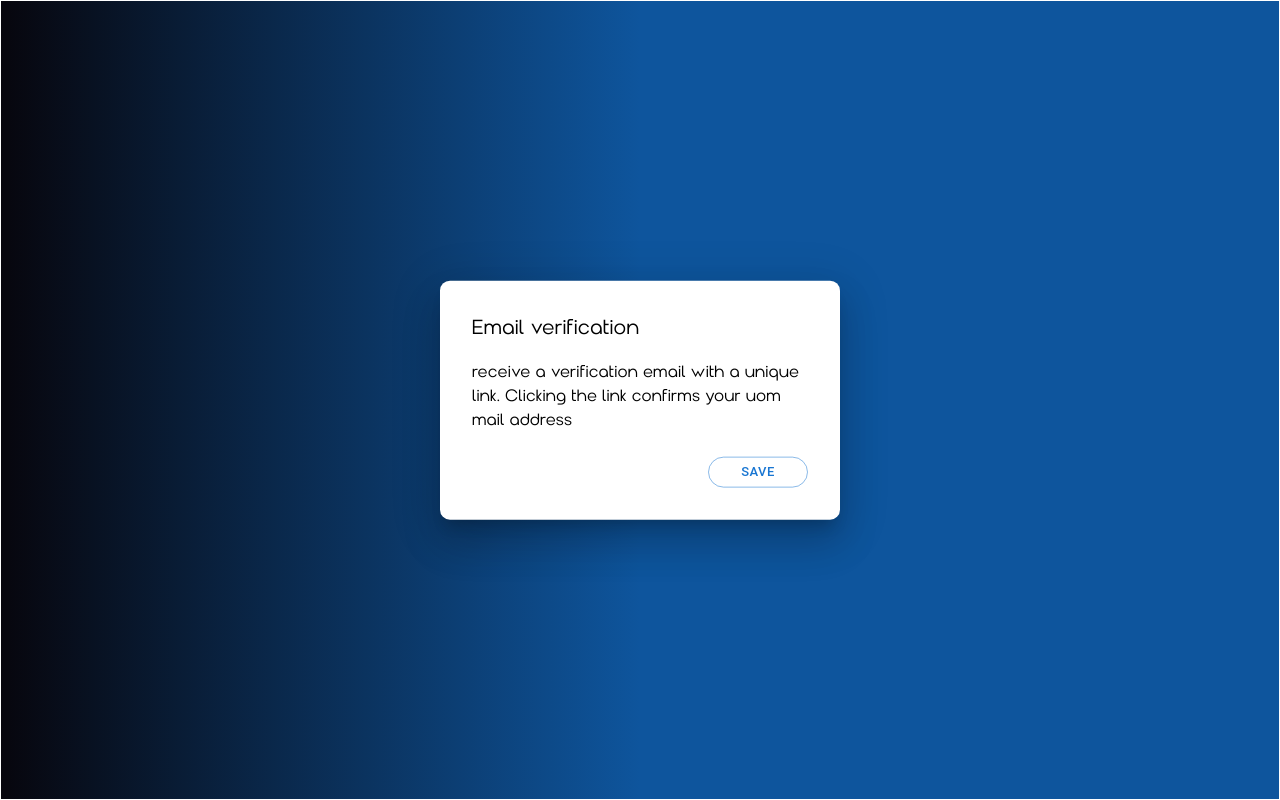
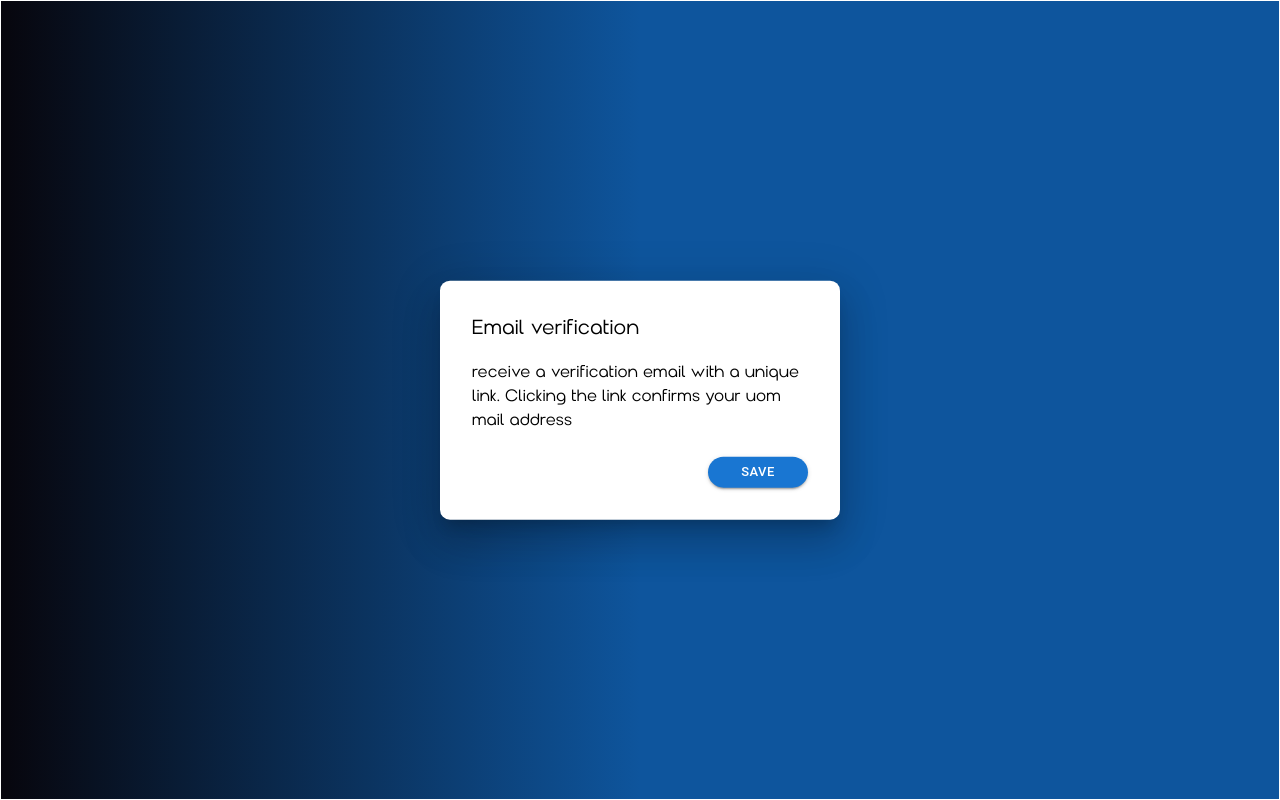
Before and after one commit to ruchithx/sb-registration-form, a Next.js app: page /register in a window 1280 px wide. Built offline with nearby package versions, Linux system fonts and the light colour scheme.

Commit message:
fix:color changes

```diff
--- a/app/register/Verify.tsx
+++ b/app/register/Verify.tsx
@@ -94,7 +94,6 @@ export default function Verify() {
       <Grid item sx={{ width: "75%" }}>
         <Box sx={style}>
           <Typography
-            className={styles.formFont}
             id="modal-modal-title"
             variant="h6"
             component="h2"
@@ -123,7 +122,7 @@ export default function Verify() {
               onClick={checkVerify}
               sx={{ width: 100, borderRadius: 10 }}
               size="small"
-              variant="outlined"
+              variant="contained"
             >
               save
             </Button>
--- a/app/register/page.tsx
+++ b/app/register/page.tsx
@@ -11,6 +11,7 @@ export default function Register() {
         width: "100%",
         height: "100vh",
         backgroundColor: "white",
+        color: "black",
       }}
     >
       <Verify />
```
